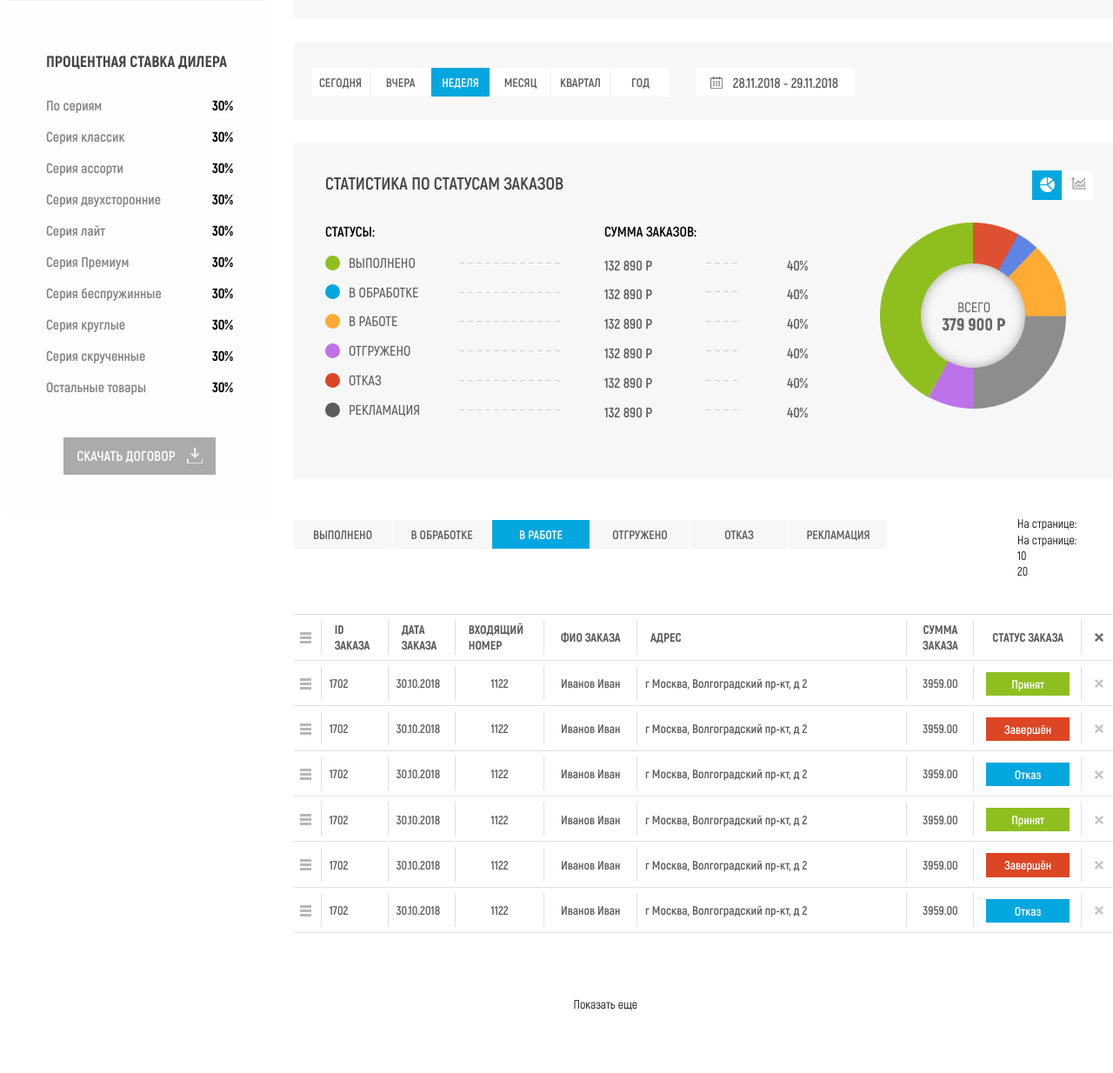
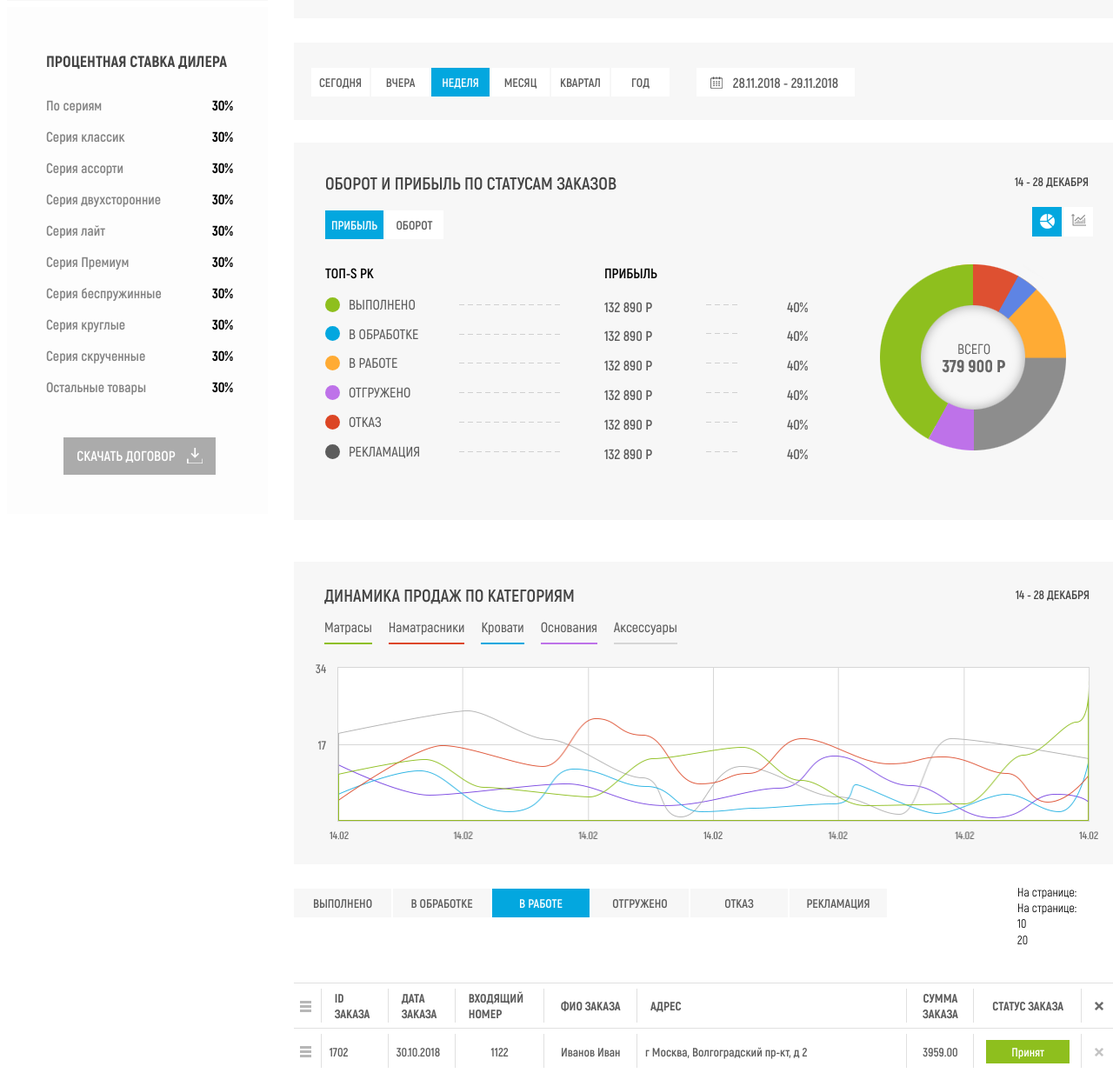
Before and after one commit to mexcaptain93/lonax, a Node project: template dev/pug/pages/lk_graph.pug in a window 1280 px wide. Shown: the part 906-2140 px from the top of the page at 87% size. Run offline with Node 20 templates, Linux system fonts and the light colour scheme; the template is opened without the code that fills it, so the values that code supplies are empty; style sheets or scripts are compiled from the project's sources; some libraries are stand-ins or nearby versions.

Commit message:
Dynamic & more

```diff
--- a/dev/pug/pages/lk_graph.pug
+++ b/dev/pug/pages/lk_graph.pug
@@ -220,9 +220,22 @@ block content
                     .popup__btn
                         .button.button_blue.js-popup-date-save Применить
     .lk__stat.stat
-        .stat__heading-toggler
+        .stat__heading-date
             .stat__heading
-                span Статистика по статусам заказов
+                span Оборот и прибыль по статусам заказов
+            .stat__date
+                span 14 - 28 декабря
+        .stat__togglers
+            .stat__profit-turnover
+                .profit-turnover__list
+                    .profit-turnover__item
+                        label.radio.radio_diag
+                            input(type='radio' name="profit-turnover" checked value='diag')
+                            span Прибыль
+                    .profit-turnover__item
+                        label.radio.radio_graph
+                            input(type='radio' name="profit-turnover" value='graph')
+                            span Оборот
             .stat__toggler.toggler
                 .toggler__list
                     .toggler__item
@@ -239,9 +252,10 @@ block content
             .stat__table.table
                 .table__th
                     .table__label
-                        span Статусы:
+                        span ТОП-S PK
                     .table__label
-                        span Сумма заказов:
+                        span Прибыль
+                            i.fa.fa-angle-down
                 .table__tr
                     .table__status.status
                         .status__wrap
@@ -319,6 +333,26 @@ block content
                     img(src='static/img/content/diag.png')
                 .data__graph.js-data-graph
                     img(src='static/img/content/graph.png')
+    .lk__dynamic.dynamic
+        .dynamic__top
+            .dynamic__heading
+                span Динамика продаж по категориям
+            .dynamic__date
+                span 14 - 28 декабря
+        .dynamic__legend
+            .legend__list
+                .legend__item.legend__item_green
+                    span Матрасы
+                .legend__item.legend__item_red
+                    span Наматрасники
+                .legend__item.legend__item_blue
+                    span Кровати
+                .legend__item.legend__item_violet
+                    span Основания
+                .legend__item.legend__item_gray
+                    span Аксессуары
+        .dynamic__graph
+            img(src='static/img/content/graph-dynamic.png' alt='Динамика продаж по категориям')
     .lk__orders.orders
         .orders__top
             .orders__filter.filter
--- a/dev/static/stylus/pages/lk.styl
+++ b/dev/static/stylus/pages/lk.styl
@@ -251,9 +251,21 @@
     padding: 36px 36px 56px
     margin-bottom: 48px
 
+    .profit-turnover
+
+      &__list
+        display: flex
+
+      &__item
+        width: 67px
+        margin-right: 2px
+
+        &:last-child
+          margin-right: 0
+
     .stat
 
-      &__heading-toggler
+      &__heading-toggler, &__heading-date
         display: flex
         justify-content: space-between
         margin-bottom: 22px
@@ -265,6 +277,16 @@
         text-transform: uppercase
         font-weight: 700
 
+      &__date
+        font-size: 14px
+        color: $gray_dark2
+        font-weight: 700
+        text-transform: uppercase
+
+      &__togglers
+        display: flex
+        justify-content: space-between
+        margin-bottom: 28px
 
       &__toggler
         position: relative
```
Also changed, not shown: other parts of dev/static/stylus/pages/lk.styl (+69 -6 lines), dev/static/img/content/graph-dynamic.png (added).
